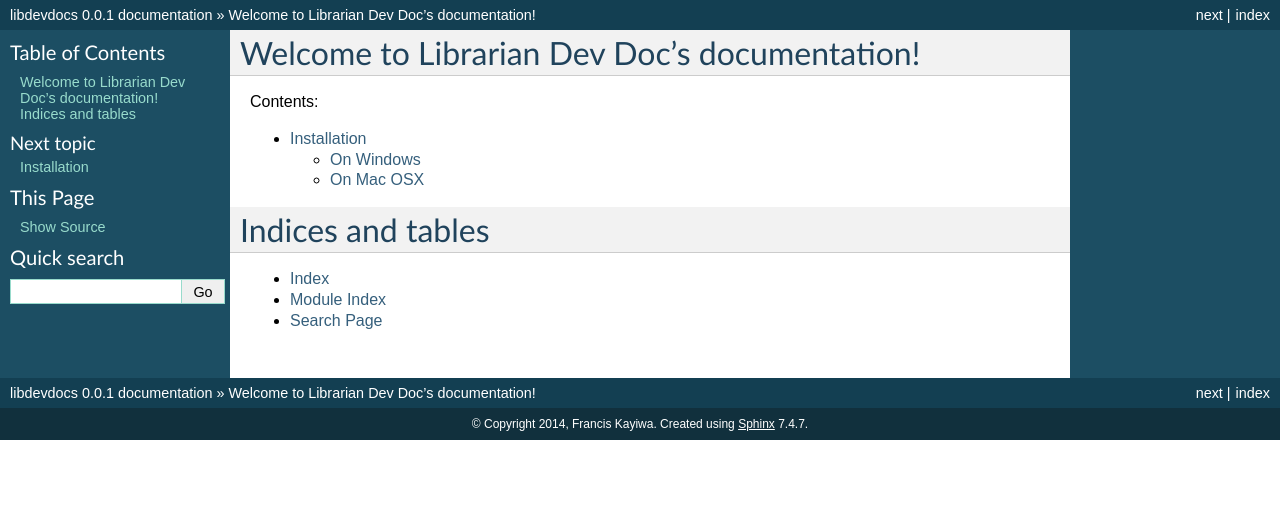
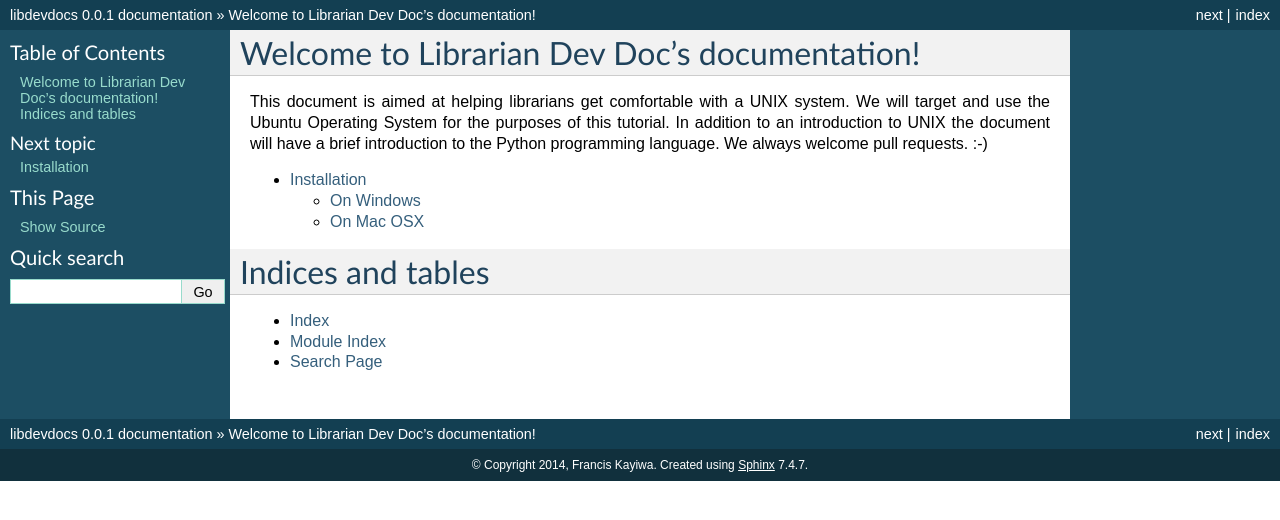
Before and after one commit to kayiwa/libdevdocs, a Sphinx documentation site: the page built from source/index.rst, in a window 1280 px wide. Shown: the top 520 px of the page. Built offline with Sphinx 7.4.7, drawn with Linux system fonts in a browser that asks for light colours.

Commit message:
add descriptive intro

```diff
--- a/source/index.rst
+++ b/source/index.rst
@@ -1,7 +1,7 @@
 Welcome to Librarian Dev Doc's documentation!
 =============================================
 
-Contents:
+This document is aimed at helping librarians get comfortable with a UNIX system. We will target and use the Ubuntu Operating System for the purposes of this tutorial. In addition to an introduction to UNIX the document will have a brief introduction to the Python programming language. We always welcome pull requests. :-)
 
 .. toctree::
    :maxdepth: 2
```
